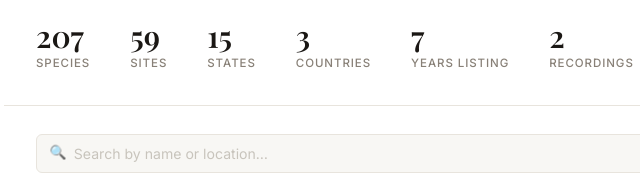
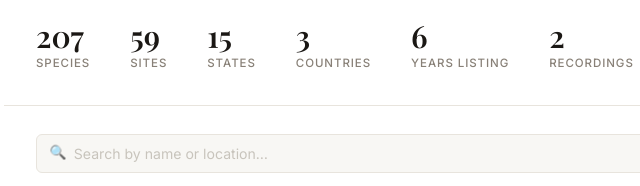
Before and after one commit to jamel186/bird-list-j, a plain HTML site: page index.html in a window 1280 px wide. Shown: the part 584-770 px from the top of the page, 186-826 px from the left. Drawn offline with nearby package versions, Linux system fonts and the light colour scheme; a web font is replaced by a local one.

Commit message:
Update index.html

```diff
--- a/index.html
+++ b/index.html
@@ -380,7 +380,7 @@ document.getElementById('hero-stats').innerHTML=`
   <div class="stat"><span class="stat-number">${siteSet.size}</span><span class="stat-label">Sites</span></div>
   <div class="stat"><span class="stat-number">${stateSet.size}</span><span class="stat-label">States</span></div>
   <div class="stat"><span class="stat-number">${countrySet.size}</span><span class="stat-label">Countries</span></div>
-  <div class="stat"><span class="stat-number">${new Date().getFullYear()-firstYear+1}</span><span class="stat-label">Years listing</span></div>
+  <div class="stat"><span class="stat-number">${new Date().getFullYear()-firstYear}</span><span class="stat-label">Years listing</span></div>
   <div class="stat"><span class="stat-number">${BIRDS.filter(b=>b.videoUrl).length}</span><span class="stat-label">Recordings</span></div>`;
 
 // Habitat filters
```
